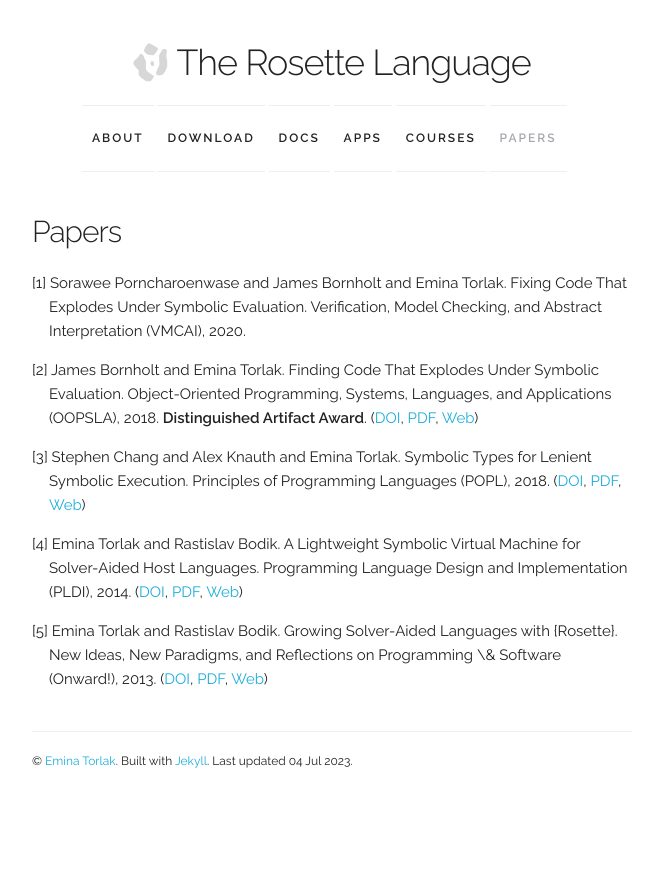
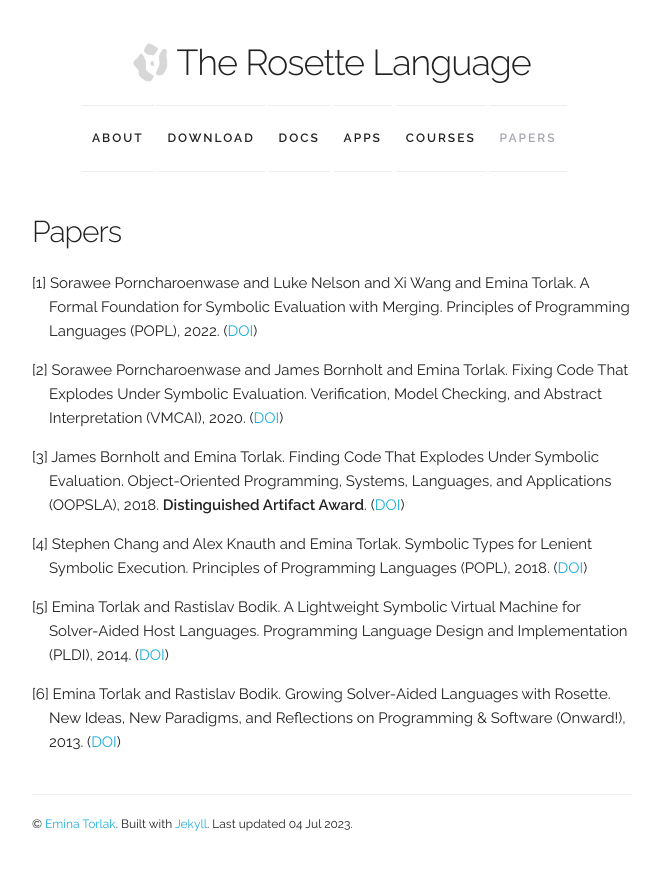
Before and after one commit to emina/rosette, a Jekyll site: the page built from pubs.md, in a window 1280 px wide. Shown: the top 870 px of the page, without its empty margins (308-968 px from the left). Built offline with Jekyll 4.4.1, drawn with Linux system fonts in a browser that asks for light colours; nearby versions of some CDN libraries.

Commit message:
Update papers.

```diff
--- a/_data/bib.json
+++ b/_data/bib.json
@@ -1,4 +1,13 @@
 [
+  {
+    "author": "Sorawee Porncharoenwase and Luke Nelson and Xi Wang and Emina Torlak",
+    "booktitle": "Principles of Programming Languages (POPL)",
+    "key": "rosette:popl22",
+    "title": "A Formal Foundation for Symbolic Evaluation with Merging",
+    "type": "inproceedings",
+    "url": "https://doi.org/10.1145/3498709",
+    "year": "2022"
+  },
   {
     "author": "Sorawee Porncharoenwase and James Bornholt and Emina Torlak",
     "booktitle": "Verification, Model Checking, and Abstract Interpretation (VMCAI)",
@@ -6,6 +15,7 @@
     "title": "Fixing Code That Explodes Under Symbolic Evaluation",
     "type": "inproceedings",
     "year": "2020",
+    "url": "https://link.springer.com/chapter/10.1007/978-3-030-39322-9_3"
   },
   {
     "author": "James Bornholt and Emina Torlak",
@@ -15,42 +25,34 @@
     "title": "Finding Code That Explodes Under Symbolic Evaluation",
     "type": "inproceedings",
     "year": "2018",
-    "preprint": "https://unsat.cs.washington.edu/papers/bornholt-sympro.pdf",
-    "web": "https://unsat.cs.washington.edu/projects/sympro/",
     "url": "https://dl.acm.org/citation.cfm?id=3276519"
   },
   {
     "author": "Stephen Chang and Alex Knauth and Emina Torlak",
     "booktitle": "Principles of Programming Languages (POPL)",
     "key": "typedrosette:popl18",
-    "preprint": "http://homes.cs.washington.edu/~emina/doc/typedrosette.popl18.pdf",
     "title": "Symbolic Types for Lenient Symbolic Execution",
     "type": "inproceedings",
     "url": "https://dl.acm.org/citation.cfm?doid=3158128",
-    "web": "https://github.com/stchang/typed-rosette",
     "year": "2018"
   },
   {
     "author": "Emina Torlak and Rastislav Bodik",
     "booktitle": "Programming Language Design and Implementation (PLDI)",
     "key": "rosette:pldi14",
-    "preprint": "http://homes.cs.washington.edu/~emina/doc/rosette.pldi14.pdf",
     "title": "A Lightweight Symbolic Virtual Machine for Solver-Aided Host Languages",
     "type": "inproceedings",
     "url": "http://dl.acm.org/citation.cfm?id=2594340",
-    "web": "http://emina.github.io/rosette/",
     "year": "2014"
   },
 {
   "author": "Emina Torlak and Rastislav Bodik",
-  "booktitle": "New Ideas, New Paradigms, and Reflections on Programming \\& Software (Onward!)",
+  "booktitle": "New Ideas, New Paradigms, and Reflections on Programming & Software (Onward!)",
   "key": "rosette:onward13",
-  "preprint": "http://homes.cs.washington.edu/~emina/doc/rosette.onward13.pdf",
-  "title": "Growing Solver-Aided Languages with {Rosette}",
+  "title": "Growing Solver-Aided Languages with Rosette",
   "type": "inproceedings",
   "url": "http://dl.acm.org/citation.cfm?id=2509586",
-  "web": "http://emina.github.io/rosette/",
   "year": "2013"
-},
+}
 
 ]
```
